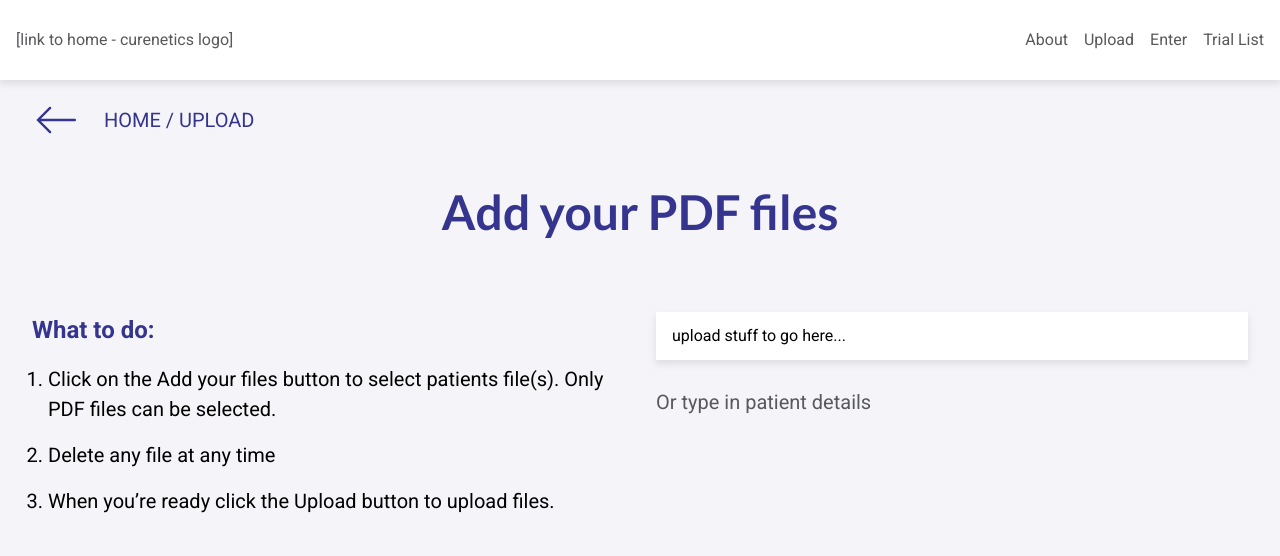
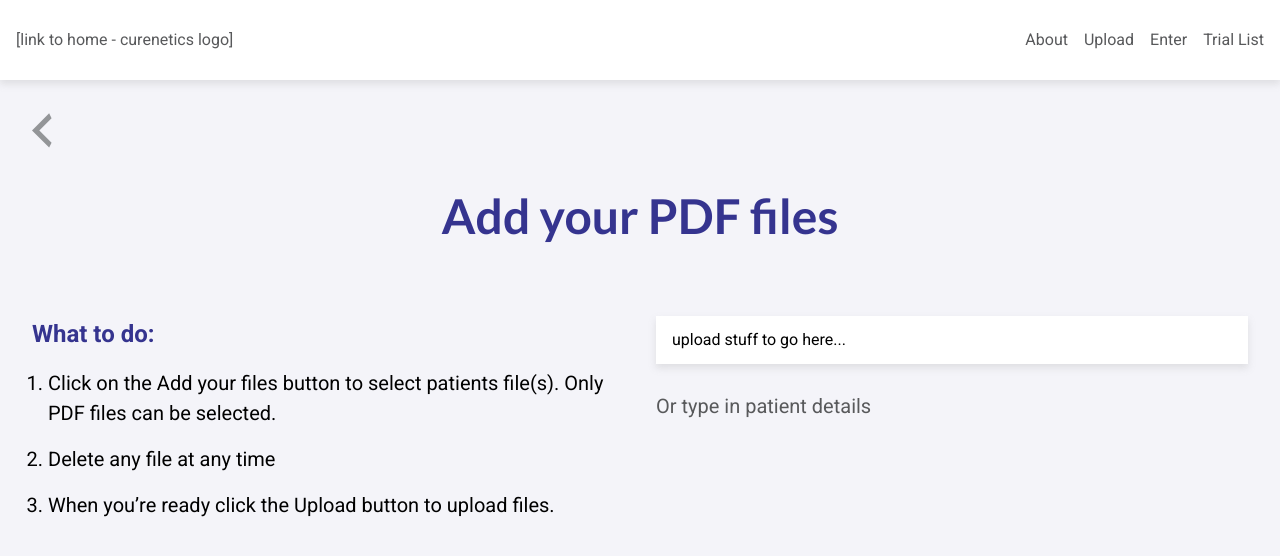
Before and after one commit to yalla-coop/curenetics, a React (Create React App) app: page /upload in a window 1280 px wide. Shown: the top 556 px of the page. Built offline with nearby package versions, Linux system fonts and the light colour scheme.

Commit message:
chevron back button

```diff
--- a/src/components/common/Buttons.js
+++ b/src/components/common/Buttons.js
@@ -26,7 +26,6 @@ export const buttonMixin = css`
   background-color: ${colors.primary};
   color: ${colors.white};
   padding: 1rem 1.5rem;
-  width: 100%;
   border-radius: 0.25rem;
   &:hover {
     background-color: ${colors.lightPrimary};
@@ -46,7 +45,6 @@ export const IconButton = styled.button`
   ${buttonReset};
   color: ${colors.primary};
   padding: 1rem 1.5rem;
-  width: 100%;
   border-radius: 0.25rem;
   @media only screen and (min-width: ${breakpoint.small}) {
     max-width: ${breakpoint.small};
@@ -75,19 +73,12 @@ export const BackLink = styled(Link)`
 
 export const Crumb = styled(Link)`
   ${buttonReset};
-  color: ${colors.primary};
-  text-transform: uppercase;
   display: flex;
   align-items: center;
-  transition: all 0.3s ease;
   > svg {
-    margin-right: 0.5rem;
     transition: all 0.3s ease;
   }
-  &:hover {
-    color: ${colors.lightPrimary};
-    svg {
-      transform: translateX(-0.25rem);
-    }
+  &:hover svg {
+    transform: translateX(-0.25rem);
   }
 `;
--- a/src/components/common/Layout.js
+++ b/src/components/common/Layout.js
@@ -76,8 +76,10 @@ export const UploadCard = styled.div`
 
 // breadcrumb
 export const BreadCrumb = styled.nav`
-  margin: 0 auto;
-  max-width: ${breakpoint.massive};
+  ${sectionMixin};
   display: flex;
   align-items: center;
+  @media only screen and (min-width: ${breakpoint.tablet}) {
+    padding-top: 2rem;
+  }
 `;
--- a/src/components/common/icons/Arrow.jsx
+++ b/src/components/common/icons/Arrow.jsx
@@ -1,6 +1,6 @@
 import React from 'react';
 
-const Arrow = ({ titleTag = 'Arrow', width = 30, fill = '#000', direction = 'right' }) => {
+const Arrow = ({ titleTag = 'Arrow', width = 30, fill = '#35348f', direction = 'right' }) => {
 
   const degree = {
     'left': 90,
--- /dev/null
+++ b/src/components/common/icons/Chevron.jsx
@@ -0,0 +1,32 @@
+import React from 'react';
+
+const Chevron = ({ titleTag = 'Chevron', width = 14, fill = '#939598', direction = 'left' }) => {
+
+  const degree = {
+    'left': 0,
+    'right': 180,
+    'up': 90,
+    'down': -90
+  };
+  const arrowDirection = `rotate(${degree[direction]})`;
+
+  return (
+  <svg
+    xmlns="http://www.w3.org/2000/svg"
+    viewBox="0 0 14 25"
+    style={{
+      width
+    }}>
+    {titleTag && <title>{titleTag}</title>}
+    <g
+      transform={arrowDirection}
+      transform-origin="50% 50%"
+      >
+      <path
+        fill={fill}
+        d="M13.7143 4.33763L5.14286 12.9091L13.7143 21.4805L12 24.9091L0 12.9091L12 0.909058L13.7143 4.33763Z" />
+    </g>
+  </svg>
+)};
+
+export default Chevron;
--- a/src/components/pages/about/index.js
+++ b/src/components/pages/about/index.js
@@ -1,18 +1,15 @@
 import React from 'react';
 
-import Arrow from '../../common/icons/Arrow';
+import Chevron from '../../common/icons/Chevron';
 
 import { BreadCrumb, Header } from '../../common/Layout';
 import { Title, Paragraph } from '../../common/Typography';
 import { Crumb, BackLink } from '../../common/Buttons';
 
-import { colors } from '../../../styles/globalStyles';
-
-
 const About = () => (
   <>
     <BreadCrumb>
-      <Crumb to='/'><Arrow width={80} direction='left' fill={colors.primary}/>Home / About</Crumb>
+      <Crumb to='/'><Chevron width={20}/></Crumb>
     </BreadCrumb>
     <Header isCenter>
       <Title>About Curenetics</Title>
--- a/src/components/pages/enter/index.js
+++ b/src/components/pages/enter/index.js
@@ -2,7 +2,7 @@ import React from 'react';
 import styled from 'styled-components';
 import formFields from './formFields';
 
-import Arrow from '../../common/icons/Arrow';
+import Chevron from '../../common/icons/Chevron';
 import Plus from '../../common/icons/Plus';
 
 import { BreadCrumb, sectionMixin, Header } from '../../common/Layout';
@@ -12,7 +12,7 @@ import {
 } from '../../common/Forms';
 import { Crumb, Button, IconButton } from '../../common/Buttons';
 
-import { breakpoint, colors } from '../../../styles/globalStyles';
+import { breakpoint } from '../../../styles/globalStyles';
 
 const ContentContainer = styled.div`
   ${sectionMixin};
@@ -54,7 +54,7 @@ const Enter = () => {
     <>
 
       <BreadCrumb>
-        <Crumb to='/'><Arrow width={80} direction='left' fill={colors.primary}/>Home / Enter Details</Crumb>
+        <Crumb to='/'><Chevron width={20}/></Crumb>
       </BreadCrumb>
 
       <Header>
--- a/src/components/pages/upload/index.js
+++ b/src/components/pages/upload/index.js
@@ -2,7 +2,7 @@ import React from 'react';
 import { Link } from 'react-router-dom';
 import styled from 'styled-components';
 
-import Arrow from '../../common/icons/Arrow';
+import Chevron from '../../common/icons/Chevron';
 
 import {
   BreadCrumb, sectionMixin, Header, columnMixin, Article, UploadCard,
@@ -41,7 +41,7 @@ const Upload = () => {
     <>
 
       <BreadCrumb>
-        <Crumb to='/'><Arrow width={80} direction='left' fill={colors.primary}/>Home / Upload</Crumb>
+        <Crumb to='/'><Chevron width={20}/></Crumb>
       </BreadCrumb>
 
       <Header>
```
